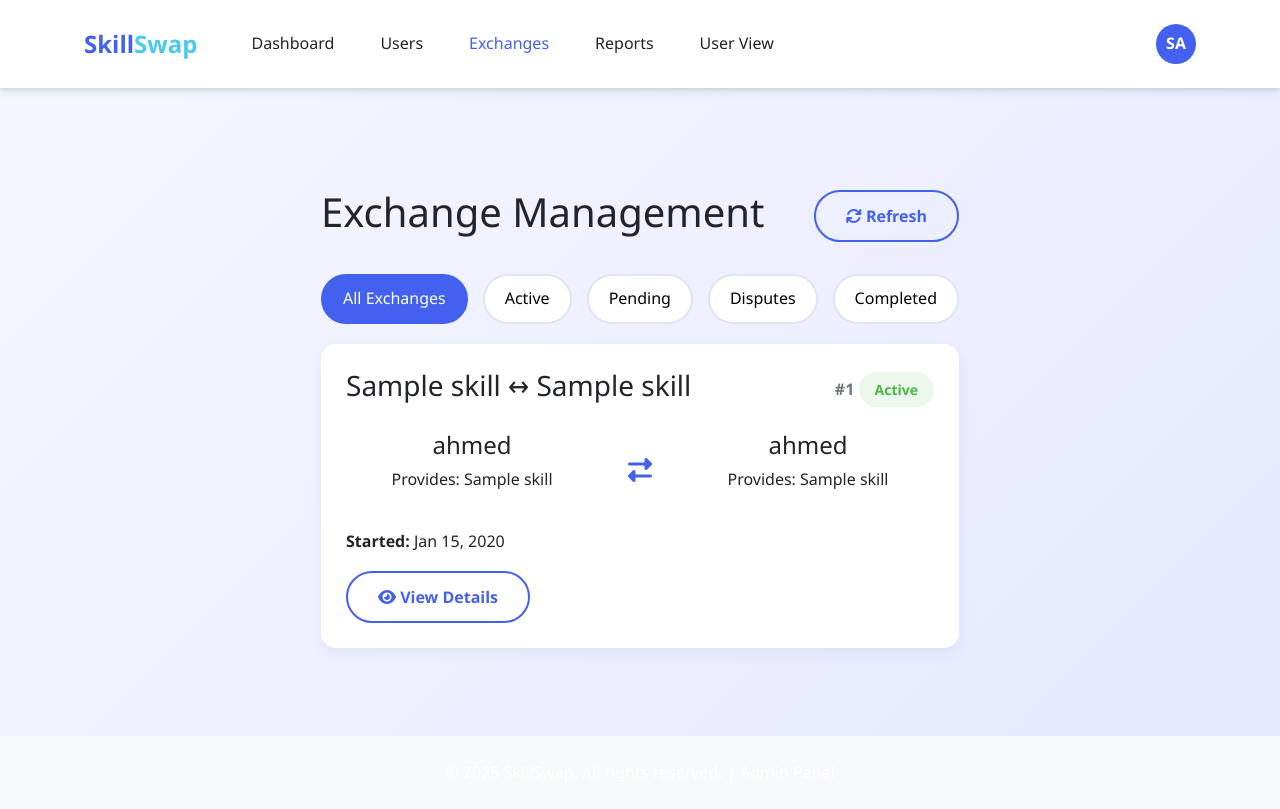
After one commit to Ahmedarain111/SKILLS_EXCHANGE, a Django app: page /admin-exchanges/ in a window 1280 px wide. The commit adds this page. Run offline with Django 5.2, Linux system fonts and the light colour scheme; data comes from the database, SQL or seed files in the repository; both versions use the stored data as it was after the commit; tables that the repository leaves empty hold one stand-in row (values such as "Sample post").

Commit message:
Add admin_exchanges page

```diff
--- a/Skills_Exchange/main/templates/admin_dashboard.html
+++ b/Skills_Exchange/main/templates/admin_dashboard.html
@@ -137,7 +137,7 @@
                         <li class="nav-item"><a class="nav-link" href="{% url 'index' %}">Home</a></li>
                         <li class="nav-item"><a class="nav-link active" href="{% url 'admin_dashboard' %}">Admin Dashboard</a></li>
                         <li class="nav-item"><a class="nav-link" href="{% url 'admin_users' %}">Users</a></li>
-                        <li class="nav-item"><a class="nav-link" href="#">Exchanges</a></li>
+                        <li class="nav-item"><a class="nav-link" href="{% url 'admin_exchanges' %}">Exchanges</a></li>
                         <li class="nav-item"><a class="nav-link" href="#">Reports</a></li>
                     </ul>
                     <div class="user-menu">
--- /dev/null
+++ b/Skills_Exchange/main/templates/admin_exchanges.html
@@ -0,0 +1,296 @@
+{% load static %}
+<!DOCTYPE html>
+<html lang="en">
+    <head>
+        <meta charset="UTF-8">
+        <meta name="viewport" content="width=device-width, initial-scale=1.0">
+        <title>Manage Exchanges | SkillSwap Admin</title>
+        <link rel="stylesheet"
+            href="https://cdn.jsdelivr.net/npm/bootstrap@5.3.0/dist/css/bootstrap.min.css">
+        <link rel="stylesheet"
+            href="https://cdnjs.cloudflare.com/ajax/libs/font-awesome/6.4.0/css/all.min.css">
+        <link rel="stylesheet" href="{% static 'css/style.css' %}">
+        <style>
+        .admin-container {
+            max-width: 1400px;
+            margin: 100px auto 40px;
+            padding: 0 20px;
+        }
+
+        .admin-header {
+            display: flex;
+            justify-content: space-between;
+            align-items: center;
+            margin-bottom: 30px;
+            flex-wrap: wrap;
+            gap: 20px;
+        }
+
+        .exchange-filters {
+            display: flex;
+            gap: 15px;
+            margin-bottom: 20px;
+            flex-wrap: wrap;
+        }
+
+        .filter-btn {
+            padding: 10px 20px;
+            border: 2px solid var(--gray-light);
+            background: white;
+            border-radius: 25px;
+            cursor: pointer;
+            transition: all 0.3s;
+        }
+
+        .filter-btn.active {
+            background: var(--primary);
+            color: white;
+            border-color: var(--primary);
+        }
+
+        .exchanges-grid {
+            display: grid;
+            gap: 20px;
+        }
+
+        .exchange-card {
+            background: white;
+            border-radius: 15px;
+            padding: 25px;
+            box-shadow: 0 5px 15px rgba(0,0,0,0.05);
+        }
+
+        .exchange-header {
+            display: flex;
+            justify-content: space-between;
+            align-items: center;
+            margin-bottom: 20px;
+            flex-wrap: wrap;
+            gap: 15px;
+        }
+
+        .exchange-id {
+            font-weight: 600;
+            color: var(--gray-medium);
+        }
+
+        .exchange-status {
+            padding: 8px 16px;
+            border-radius: 20px;
+            font-size: 14px;
+            font-weight: 600;
+        }
+
+        .status-active {
+            background: rgba(75, 181, 67, 0.1);
+            color: var(--success);
+        }
+
+        .status-pending {
+            background: rgba(255, 158, 0, 0.1);
+            color: var(--warning);
+        }
+
+        .status-dispute {
+            background: rgba(230, 57, 70, 0.1);
+            color: var(--error);
+        }
+
+        .status-completed {
+            background: rgba(67, 97, 238, 0.1);
+            color: var(--primary);
+        }
+
+        .exchange-details {
+            display: grid;
+            grid-template-columns: 1fr auto 1fr;
+            gap: 30px;
+            align-items: center;
+            margin-bottom: 20px;
+        }
+
+        .exchange-party {
+            text-align: center;
+        }
+
+        .party-info {
+            display: flex;
+            align-items: center;
+            gap: 10px;
+            margin-bottom: 10px;
+            justify-content: center;
+        }
+
+        .exchange-arrow {
+            font-size: 24px;
+            color: var(--primary);
+        }
+
+        .exchange-tasks {
+            background: var(--light);
+            border-radius: 10px;
+            padding: 15px;
+            margin-bottom: 20px;
+        }
+
+        .task-item {
+            display: flex;
+            justify-content: space-between;
+            align-items: center;
+            padding: 10px 0;
+            border-bottom: 1px solid rgba(0,0,0,0.1);
+        }
+
+        .task-item:last-child {
+            border-bottom: none;
+        }
+
+        .task-status {
+            padding: 4px 8px;
+            border-radius: 12px;
+            font-size: 12px;
+            font-weight: 600;
+        }
+
+        .exchange-actions {
+            display: flex;
+            gap: 10px;
+            flex-wrap: wrap;
+        }
+
+        @media (max-width: 768px) {
+            .exchange-details {
+                grid-template-columns: 1fr;
+                text-align: center;
+            }
+
+            .exchange-arrow {
+                transform: rotate(90deg);
+            }
+
+            .exchange-header {
+                flex-direction: column;
+                align-items: flex-start;
+            }
+        }
+        .active{
+            color: white !important;
+        }
+        .links{
+            color:#4361ee !important;
+        }
+    </style>
+    </head>
+    <body>
+        <!-- Header -->
+        <header>
+            <nav class="navbar navbar-expand-lg navbar-light bg-white shadow-sm">
+                <div class="container">
+                    <a class="navbar-brand logo" href="{% url 'index' %}">Skill<span>Swap</span></a>
+                    <button class="navbar-toggler"
+                            type="button"
+                            data-bs-toggle="collapse"
+                            data-bs-target="#navbarNav">
+                        <span class="navbar-toggler-icon"></span>
+                    </button>
+                    <div class="collapse navbar-collapse" id="navbarNav">
+                        <ul class="navbar-nav me-auto nav-links">
+                            <li class="nav-item">
+                                <a class="nav-link" href="{% url 'admin_dashboard' %}">Dashboard</a>
+                            </li>
+                            <li class="nav-item">
+                                <a class="nav-link" href="{% url 'admin_users' %}">Users</a>
+                            </li>
+                            <li class="nav-item">
+                                <a class="nav-link links" href="{% url 'admin_exchanges' %}">Exchanges</a>
+                            </li>
+                            <li class="nav-item">
+                                <a class="nav-link" href="#">Reports</a>
+                            </li>
+                            <li class="nav-item">
+                                <a class="nav-link" href="{% url 'admin_dashboard' %}">User View</a>
+                            </li>
+                        </ul>
+                        <div class="user-menu">
+                            <div class="user-avatar">SA</div>
+                        </div>
+                    </div>
+                </div>
+            </nav>
+        </header>
+        <div class="admin-container">
+            <div class="admin-header">
+                <h1>Exchange Management</h1>
+                <div class="admin-actions">
+                    <button class="btn btn-outline" onclick="location.reload()">
+                        <i class="fas fa-sync"></i> Refresh
+                    </button>
+                </div>
+            </div>
+            <!-- Filters -->
+            <div class="exchange-filters">
+                <button class="filter-btn active" data-status="all">All Exchanges</button>
+                <button class="filter-btn" data-status="active">Active</button>
+                <button class="filter-btn" data-status="pending">Pending</button>
+                <button class="filter-btn" data-status="dispute">Disputes</button>
+                <button class="filter-btn" data-status="completed">Completed</button>
+            </div>
+            <!-- Dynamic Exchange Grid -->
+            <div class="exchanges-grid" id="exchangesList">
+                {% if exchanges %}
+                    {% for exchange in exchanges %}
+                        <div class="exchange-card">
+                            <div class="exchange-header">
+                                <h3>{{ exchange.skill1 }} ↔ {{ exchange.skill2 }}</h3>
+                                <div>
+                                    <span class="exchange-id">#{{ exchange.id }}</span>
+                                    <span class="exchange-status status-{{ exchange.status }}">{{ exchange.status|title }}</span>
+                                </div>
+                            </div>
+                            <div class="exchange-details">
+                                <div class="exchange-party text-center">
+                                    <h4>{{ exchange.user1.username }}</h4>
+                                    <p>Provides: {{ exchange.skill1 }}</p>
+                                </div>
+                                <div class="exchange-arrow">
+                                    <i class="fas fa-exchange-alt"></i>
+                                </div>
+                                <div class="exchange-party text-center">
+                                    <h4>{{ exchange.user2.username }}</h4>
+                                    <p>Provides: {{ exchange.skill2 }}</p>
+                                </div>
+                            </div>
+                            <div class="exchange-meta mt-3">
+                                <p>
+                                    <strong>Started:</strong> {{ exchange.start_date|date:"M d, Y" }}
+                                </p>
+                            </div>
+                            <div class="exchange-actions mt-3">
+                                <a href="{% url 'exchange_detail' exchange.id %}"
+                                   class="btn btn-outline">
+                                    <i class="fas fa-eye"></i> View Details
+                                </a>
+                                {% if exchange.status == 'dispute' %}
+                                    <a href="{% url 'resolve_exchange' exchange.id %}"
+                                       class="btn btn-primary">
+                                        <i class="fas fa-gavel"></i> Resolve
+                                    </a>
+                                {% endif %}
+                            </div>
+                        </div>
+                    {% endfor %}
+                {% else %}
+                    <div class="text-center py-5 text-muted">
+                        <i class="fas fa-exchange-alt fa-3x mb-3"></i>
+                        <h3>No exchanges found</h3>
+                        <p>No exchanges match the current filter criteria.</p>
+                    </div>
+                {% endif %}
+            </div>
+        </div>
+        <footer class="bg-light mt-5 py-4 text-center">
+            <p class="mb-0">&copy; 2025 SkillSwap. All rights reserved. | Admin Panel</p>
+        </footer>
+        <script src="https://cdn.jsdelivr.net/npm/bootstrap@5.3.0/dist/js/bootstrap.bundle.min.js"></script>
+    </body>
+</html>
--- a/Skills_Exchange/main/urls.py
+++ b/Skills_Exchange/main/urls.py
@@ -8,4 +8,6 @@ urlpatterns = [
     path('login/', views.login_view, name='login'),
     path("admin-dashboard/", views.admin_dashboard, name="admin_dashboard"),
     path("admin-users/", views.admin_users, name="admin_users"),
+    path('admin-exchanges/', views.admin_exchanges, name='admin_exchanges'),
+
 ]
--- a/Skills_Exchange/main/views.py
+++ b/Skills_Exchange/main/views.py
@@ -4,7 +4,7 @@ from django.contrib.auth.decorators import login_required
 from django.contrib.auth.models import User
 from django.contrib import messages
 from django.contrib.admin.views.decorators import staff_member_required
-from .models import Skill
+from .models import Skill, Exchange
 
 
 def signup_view(request):
@@ -86,3 +86,10 @@ def admin_users(request):
     else:
         users = User.objects.all()
     return render(request, 'admin_users.html', {'users': users})
+
+
+
+
+def admin_exchanges(request):
+    exchanges = Exchange.objects.all()
+    return render(request, 'admin_exchanges.html', {'exchanges': exchanges})
```
Also changed, not shown: Skills_Exchange/db.sqlite3, Skills_Exchange/main/migrations/0002_exchange.py (added).
